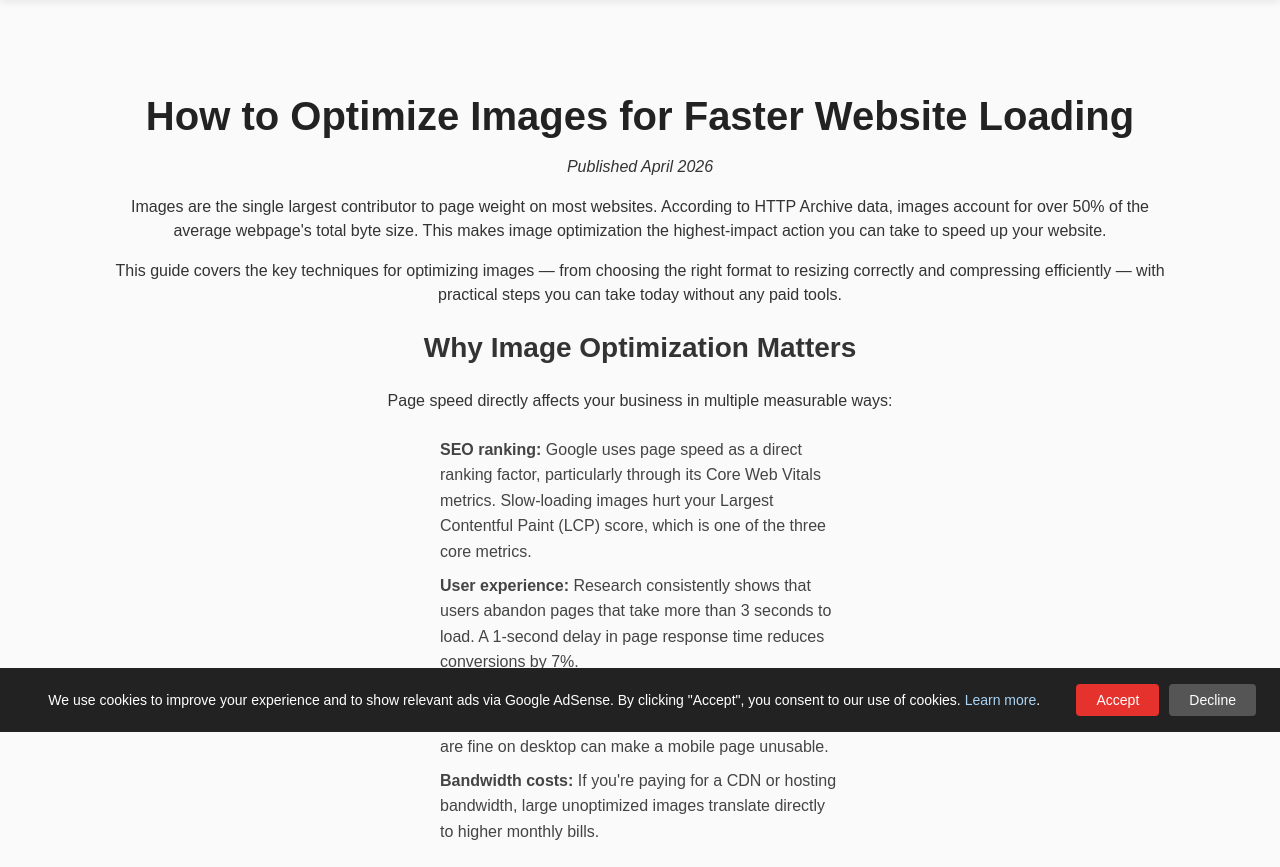
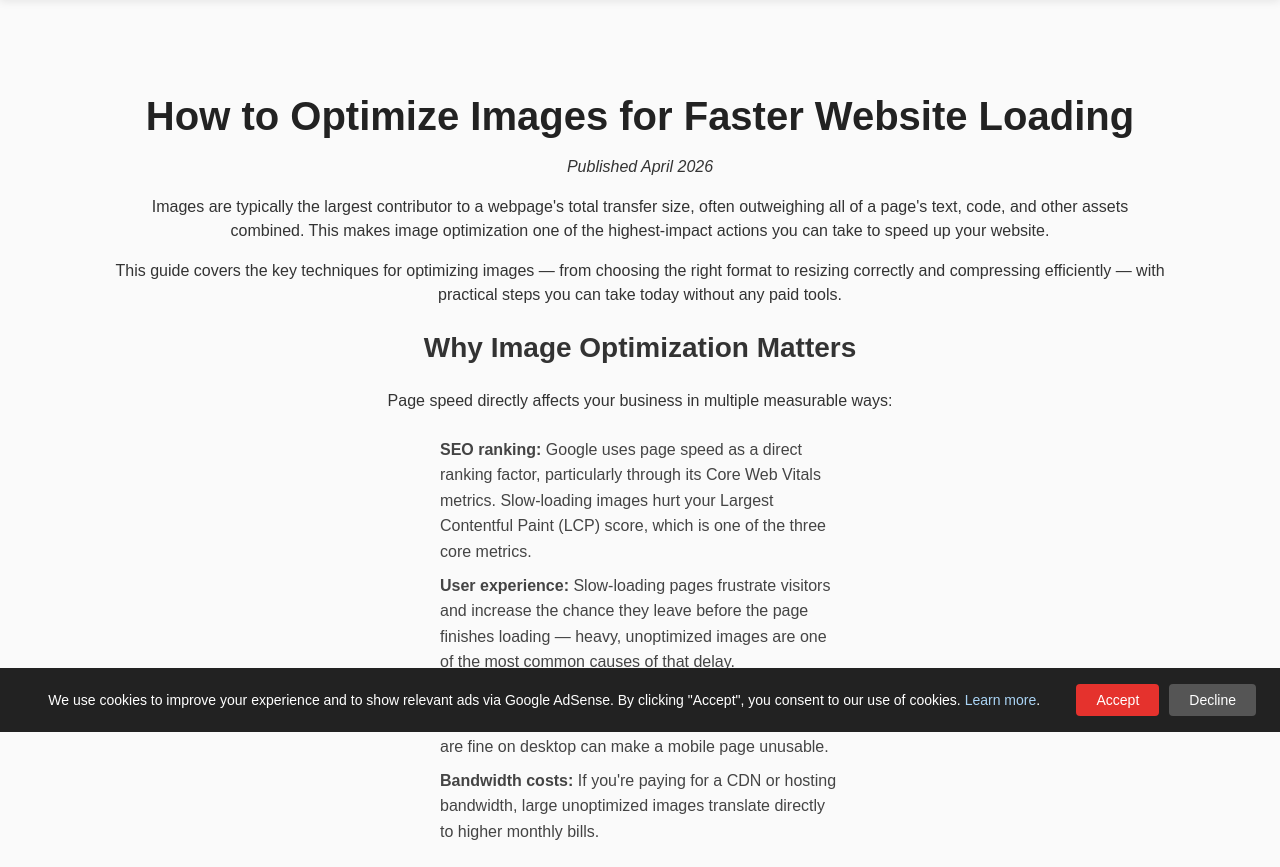
Before and after one commit to dani2188/QuickPDFTool, a Flask app: page /blog/optimize-images-for-web in a window 1280 px wide. Shown: the part 68-935 px from the top of the page. Run offline with Flask 3, Linux system fonts and the light colour scheme; some libraries are stand-ins or nearby versions.

Commit message:
Clean up unsupported editorial claims
Co-Authored-By: Claude Sonnet 5 <noreply@anthropic.com>

```diff
--- a/templates/blog/optimize_images_for_web.html
+++ b/templates/blog/optimize_images_for_web.html
@@ -11,7 +11,7 @@
 <h1>How to Optimize Images for Faster Website Loading</h1>
 <p><em>Published April 2026</em></p>
 
-<p>Images are the single largest contributor to page weight on most websites. According to HTTP Archive data, images account for over 50% of the average webpage's total byte size. This makes image optimization the highest-impact action you can take to speed up your website.</p>
+<p>Images are typically the largest contributor to a webpage's total transfer size, often outweighing all of a page's text, code, and other assets combined. This makes image optimization one of the highest-impact actions you can take to speed up your website.</p>
 
 <p>This guide covers the key techniques for optimizing images — from choosing the right format to resizing correctly and compressing efficiently — with practical steps you can take today without any paid tools.</p>
 
@@ -21,7 +21,7 @@
 
 <ul class="benefits">
   <li><strong>SEO ranking:</strong> Google uses page speed as a direct ranking factor, particularly through its Core Web Vitals metrics. Slow-loading images hurt your Largest Contentful Paint (LCP) score, which is one of the three core metrics.</li>
-  <li><strong>User experience:</strong> Research consistently shows that users abandon pages that take more than 3 seconds to load. A 1-second delay in page response time reduces conversions by 7%.</li>
+  <li><strong>User experience:</strong> Slow-loading pages frustrate visitors and increase the chance they leave before the page finishes loading — heavy, unoptimized images are one of the most common causes of that delay.</li>
   <li><strong>Mobile performance:</strong> Mobile users often have slower connections and less powerful processors. Images that are fine on desktop can make a mobile page unusable.</li>
   <li><strong>Bandwidth costs:</strong> If you're paying for a CDN or hosting bandwidth, large unoptimized images translate directly to higher monthly bills.</li>
 </ul>
```
